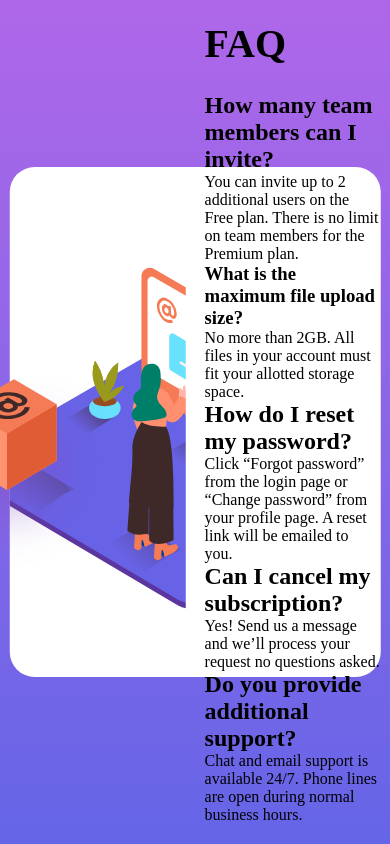
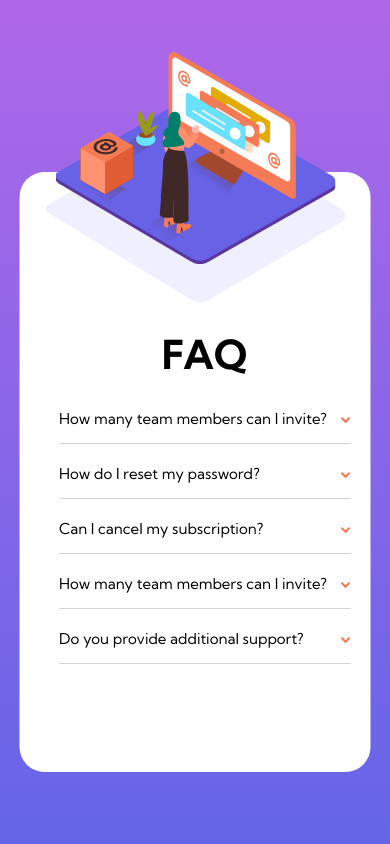
Before and after one commit to shalomkerry/FAQ, a plain HTML site: page index.html in a window 390 px wide. Shown: the top 844 px of the page. Drawn offline with Linux system fonts and the light colour scheme.

Commit message:
Add files via upload

```diff
--- a/index.html
+++ b/index.html
@@ -19,7 +19,7 @@
     <main>
       <div class="card">
         <div class="card__images">
-          <figure>
+          <figure class="desktop">
             <img
               src="./images/illustration-box-desktop.svg"
               alt="box"
@@ -31,49 +31,92 @@
               alt="women"
             />
           </figure>
+          <figure class="mobileview">
+            <img
+              src="./images/illustration-woman-online-mobile.svg"
+              alt="lady mobile"
+              class="mobile"
+            />
+            <img
+              src="./images/bg-pattern-mobile.svg"
+              alt="mobile-image-background"
+              class="backgroundmobile"
+            />
+          </figure>
         </div>
         <div class="card__faq">
           <article>
             <h1 class="header">FAQ</h1>
-            <section class="questions">
-              <h2>How many team members can I invite?</h2>
-              <p>
-                You can invite up to 2 additional users on the Free plan. There
-                is no limit on team members for the Premium plan.
+            <div class="accordion">
+              <div class="accordionHeader">
+                <p>How many team members can I invite?</p>
+              </div>
+              <div class="accordionItemBody">
+                <div class="accordionItemBodyContent">
+                  <p class="answer">
+                    You can invite up to 2 additional users on the Free plan.
+                    There is no limit on team members for the Premium plan.
                   </p>
-            </section>
-
-            <section class="questions">
-              <h1>What is the maximum file upload size?</h1>
-              <p>
-                No more than 2GB. All files in your account must fit your
-                allotted storage space.
+                </div>
+              </div>
+            </div>
+            <div class="accordion">
+              <div class="accordionHeader">
+                <p>How do I reset my password?</p>
+              </div>
+              <div class="accordionItemBody">
+                <div class="accordionItemBodyContent">
+                  <p class="answer">
+                    Click “Forgot password” from the login page or “Change
+                    password” from your profile page. A reset link will be
+                    emailed to you.
                   </p>
-            </section>
-            <section class="questions">
-              <h2>How do I reset my password?</h2>
-              <p>
-                Click “Forgot password” from the login page or “Change password”
-                from your profile page. A reset link will be emailed to you.
-              </p>
-            </section>
-            <section class="questions">
-              <h2>Can I cancel my subscription?</h2>
-              <p>
+                </div>
+              </div>
+            </div>
+            <div class="accordion">
+              <div class="accordionHeader">
+                <p>Can I cancel my subscription?</p>
+              </div>
+              <div class="accordionItemBody">
+                <div class="accordionItemBodyContent">
+                  <p class="answer">
                     Yes! Send us a message and we’ll process your request no
                     questions asked.
                   </p>
-            </section>
-            <section class="questions">
-              <h2>Do you provide additional support?</h2>
-              <p>
-                Chat and email support is available 24/7. Phone lines are open
-                during normal business hours.
+                </div>
+              </div>
+            </div>
+            <div class="accordion">
+              <div class="accordionHeader">
+                <p>How many team members can I invite?</p>
+              </div>
+              <div class="accordionItemBody">
+                <div class="accordionItemBodyContent">
+                  <p class="answer">
+                    You can invite up to 2 additional users on the Free plan.
+                    There is no limit on team members for the Premium plan.
                   </p>
-            </section>
+                </div>
+              </div>
+            </div>
+            <div class="accordion">
+              <div class="accordionHeader">
+                <p>Do you provide additional support?</p>
+              </div>
+              <div class="accordionItemBody">
+                <div class="accordionItemBodyContent">
+                  <p class="answer">
+                    Chat and email support is available 24/7. Phone lines are
+                    open during normal business hours.
+                  </p>
+                </div>
+              </div>
+            </div>
           </article>
         </div>
       </div>
     </main>
+    <script src="./main.js"></script>
   </body>
 </html>
--- /dev/null
+++ b/main.js
@@ -0,0 +1,24 @@
+let accordionHeader = document.querySelectorAll(".accordionHeader");
+let accordionItemBody = document.querySelector(".accordionItemBody");
+let accordionContent = document.querySelector(".accordionItemBodyContent");
+console.log(accordionHeader);
+
+accordionHeader.forEach((accordionHeaders) =>
+  accordionHeaders.addEventListener("click", (event) => {
+    const currentlyActive = document.querySelector(".accordionHeader.active");
+    if (currentlyActive && currentlyActive !== accordionHeaders) {
+      currentlyActive.classList.remove("active");
+      currentlyActive.nextElementSibling.style.maxHeight = 0;
+    }
+    accordionHeaders.classList.toggle("active");
+
+    let check = accordionHeaders.classList.contains("active");
+
+    if (check) {
+      accordionHeaders.nextElementSibling.style.maxHeight =
+        accordionItemBody.scrollHeight + "px";
+    } else {
+      accordionHeaders.nextElementSibling.style.maxHeight = 0;
+    }
+  })
+);
--- a/styles.css
+++ b/styles.css
@@ -12,6 +12,7 @@ body {
 body {
   background-image: linear-gradient(#af67e9, #6565e7);
   background-repeat: no-repeat;
+  font-family: "Kumbh Sans";
 }
 /*
 ===============================
@@ -21,11 +22,10 @@ SIZING AND ALIGNING
 .card {
   width: 95%;
   max-width: 920px;
-  height: 510px;
+  height: 560px;
   background-color: #ffff;
   border-radius: 25px;
   display: flex;
-  justify-content: space-around;
   align-items: center;
   position: absolute;
   top: 50%;
@@ -43,6 +43,9 @@ SIZING AND ALIGNING
   overflow: hidden;
 }
 /************ images **********/
+.mobile {
+  display: none;
+}
 .lady {
   width: 450px;
   position: relative;
@@ -50,7 +53,8 @@ SIZING AND ALIGNING
   top: 100px;
 }
 .box {
-  width: 200px;
+  width: 80%;
+  max-width: 200px;
   position: absolute;
   left: -100px;
   top: 210px;
@@ -62,15 +66,114 @@ SIZING AND ALIGNING
   width: 100%;
   margin-left: 1.2rem;
   display: flex;
-  justify-content: center;
-  align-items: center;
 }
 /*
 ===============================
 STYLING FAQ
 ===============================
 */
+article {
+  display: flex;
+  flex-direction: column;
+  padding: 20px;
+  user-select: none;
+}
 .header {
-  margin-bottom: 1.6rem;
   font-size: 40px;
+  margin: 50px 0 30px;
 }
+.accordion {
+  margin-top: 20px;
+}
+.accordionHeader {
+  display: flex;
+  cursor: pointer;
+  font-size: 15px;
+  justify-content: space-between;
+}
+.accordionItemBodyContent {
+  width: 80%;
+  padding: 15px 0 5px;
+}
+.accordionHeader.active {
+  font-weight: 700;
+}
+.accordionHeader:hover {
+  color: #f47b56;
+}
+
+.accordionHeader::after {
+  content: url("./images/icon-arrow-down.svg");
+  transition: transform(2s);
+  transition: transform 0.2s ease-in;
+}
+.accordionHeader.active::after {
+  content: url("./images/icon-arrow-down.svg");
+  transform: rotate(180deg);
+}
+.accordionItemBody {
+  width: 360px;
+  max-height: 0;
+  overflow: hidden;
+  padding-bottom: 15px;
+  border-bottom: 1px solid black;
+  border-image: linear-gradient(to right, #d4d3d2, #d4d3d2) 1;
+  transition: max-height 0.4s ease-out;
+}
+.answer {
+  font-size: 12px;
+}
+@media (max-width: 768px) {
+  body {
+    overflow: auto;
+  }
+  .card {
+    flex-direction: column;
+    width: 90vw;
+    height: 600px;
+    overflow: visible;
+    margin-top: 50px;
+  }
+  .card__images {
+    width: 100%;
+    background-image: none;
+    height: 30%;
+    overflow: visible;
+  }
+  .card__faq {
+  }
+  .box,
+  .lady {
+    display: none;
+  }
+  .mobileview {
+    display: flex;
+    justify-content: center;
+  }
+  .mobile {
+    display: block;
+    width: 280px;
+    position: absolute;
+    top: -120px;
+  }
+  .backgroundmobile {
+    height: 130px;
+  }
+  .header {
+    margin: 0 0 10px;
+    text-align: center;
+  }
+  .article {
+    justify-content: center;
+    align-items: center;
+    padding: 0 40px;
+    width: 90%;
+  }
+  .accordion {
+    padding: 0 10px;
+  }
+  .accordionItemBody {
+    width: 100%;
+    min-width: 200px;
+  }
+}
```
Lines whose indentation alone changed are shown as unchanged.
